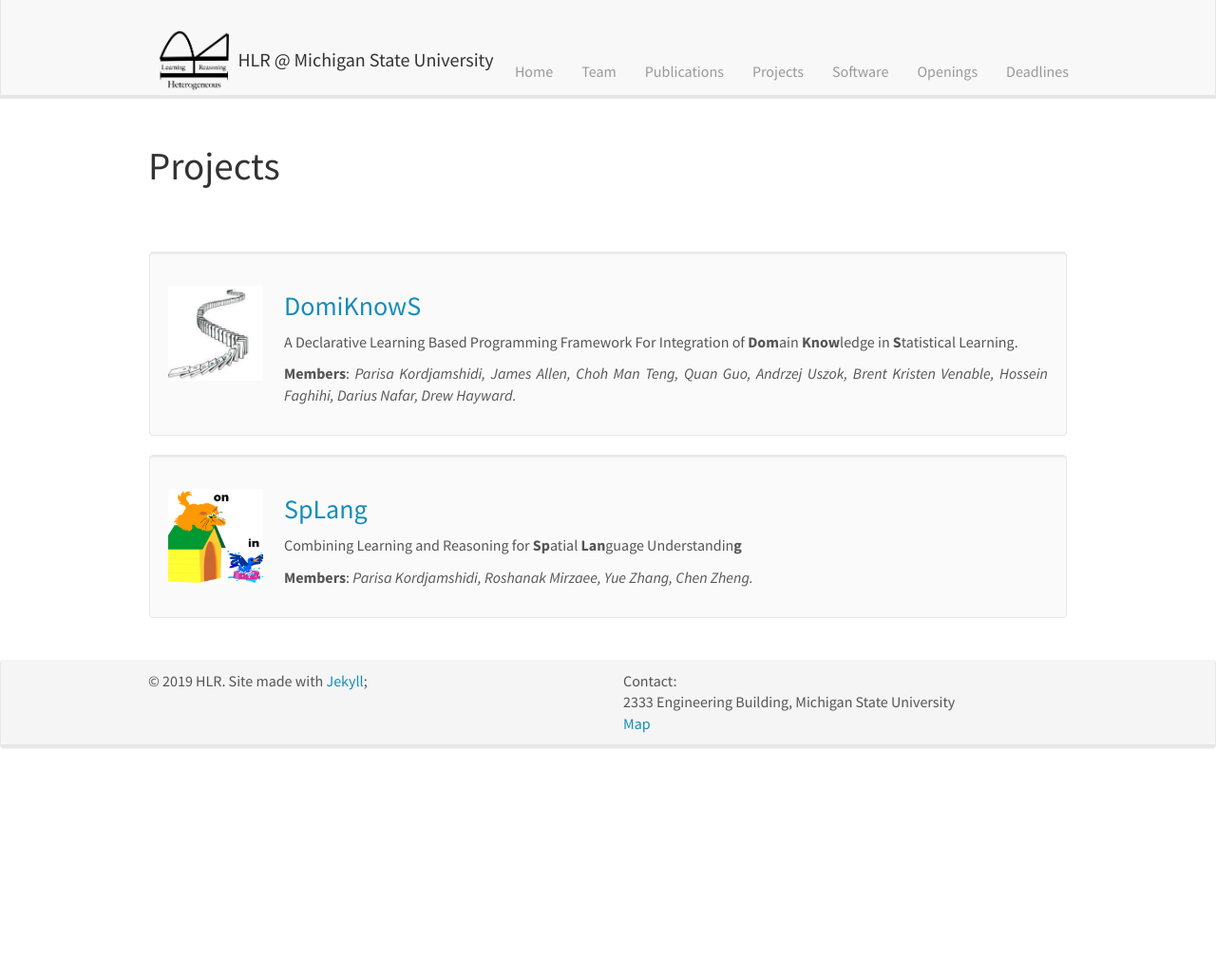
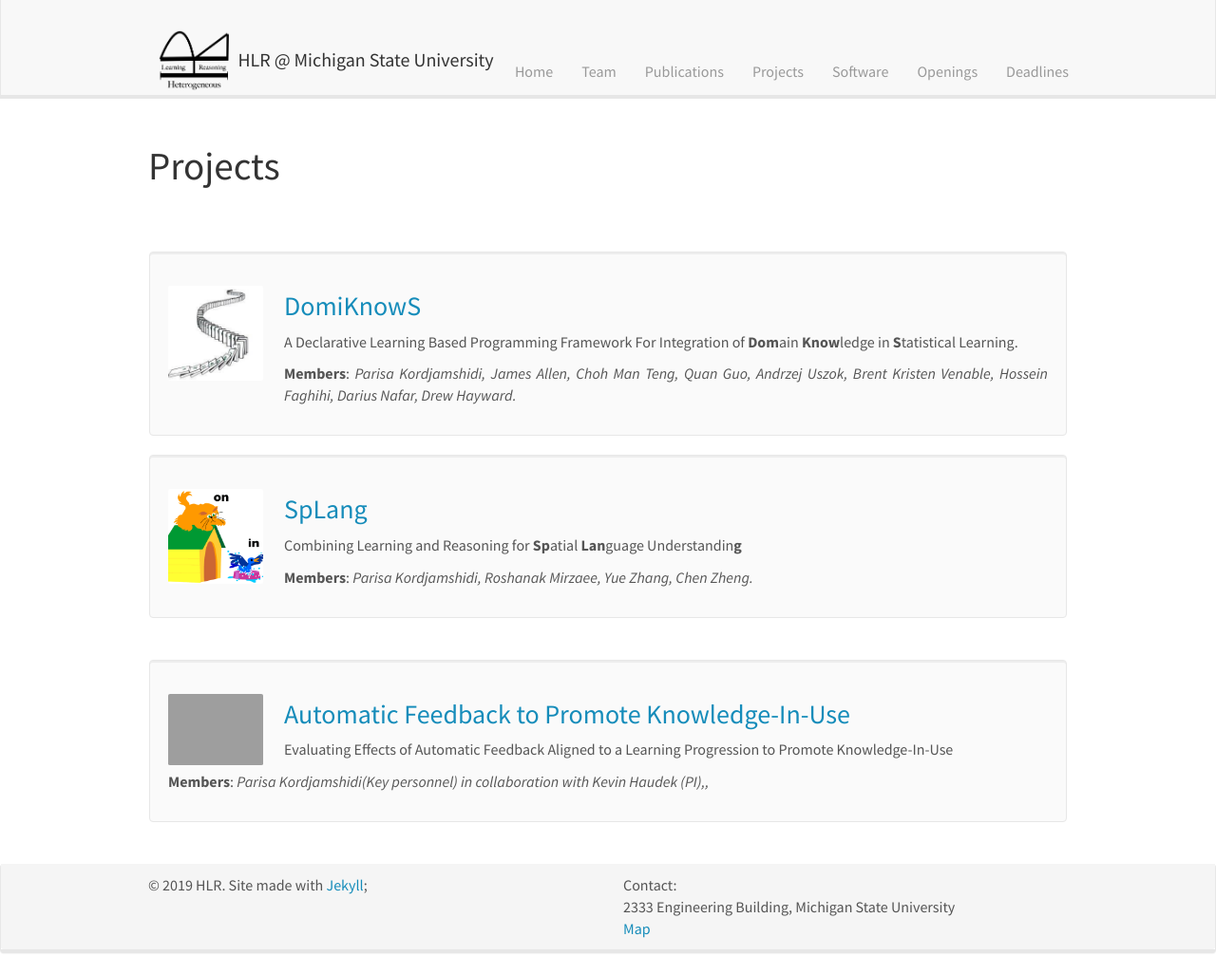
Before and after one commit to HLR/HLR.github.io, a Jekyll site: the page built from _pages/projects.md, in a window 1280 px wide and 1026 px high. Shown: the whole window at 95% size. Built offline with Jekyll 4.4.1, drawn with Linux system fonts in a browser that asks for light colours; nearby versions of some CDN libraries.

Commit message:
Update projects.yml

```diff
--- a/_data/projects.yml
+++ b/_data/projects.yml
@@ -63,3 +63,14 @@
     - title: "From Spatial Relations to Spatial Configurations"
       authors: Soham Dan, Parisa Kordjamshidi, Julia Bonn, Archna Bhatia, Martha Palmer and Dan Roth
       link: https://www.aclweb.org/anthology/2020.lrec-1.717.pdf
+
+
+- title: "Automatic Feedback to Promote Knowledge-In-Use"
+  id: eval
+#   logo: 33553312.gif
+  description: Evaluating Effects of Automatic Feedback Aligned to a Learning Progression to Promote Knowledge-In-Use
+#   info: Our goal is to investigate the generic domain-independent spatial meaning representation schemes that can help in tasks that involve spatial language understanding. We exploit domain knowledge including ontologies that convey common-sense, the axioms of spatial qualitative reasoning and external visual resources in an integrate learning and reasoning framework. We develop deep structured and relational learning techniques for this goal and investigate the interaction between learning and spatial reasoning. We evaluate the capabilities of deep structured models in learning qualitative representations and the impact of those representations on textual and visual question answering tasks, focusing on locative questions.
+  members: Parisa Kordjamshidi(Key personnel) in collaboration with Kevin Haudek (PI),
+#   graduate_students: Roshanak Mirzaee, Yue Zhang, Chen Zheng.
+  funding_resource: National Science Foundation (NSF).
+#   image: splang.png
```
